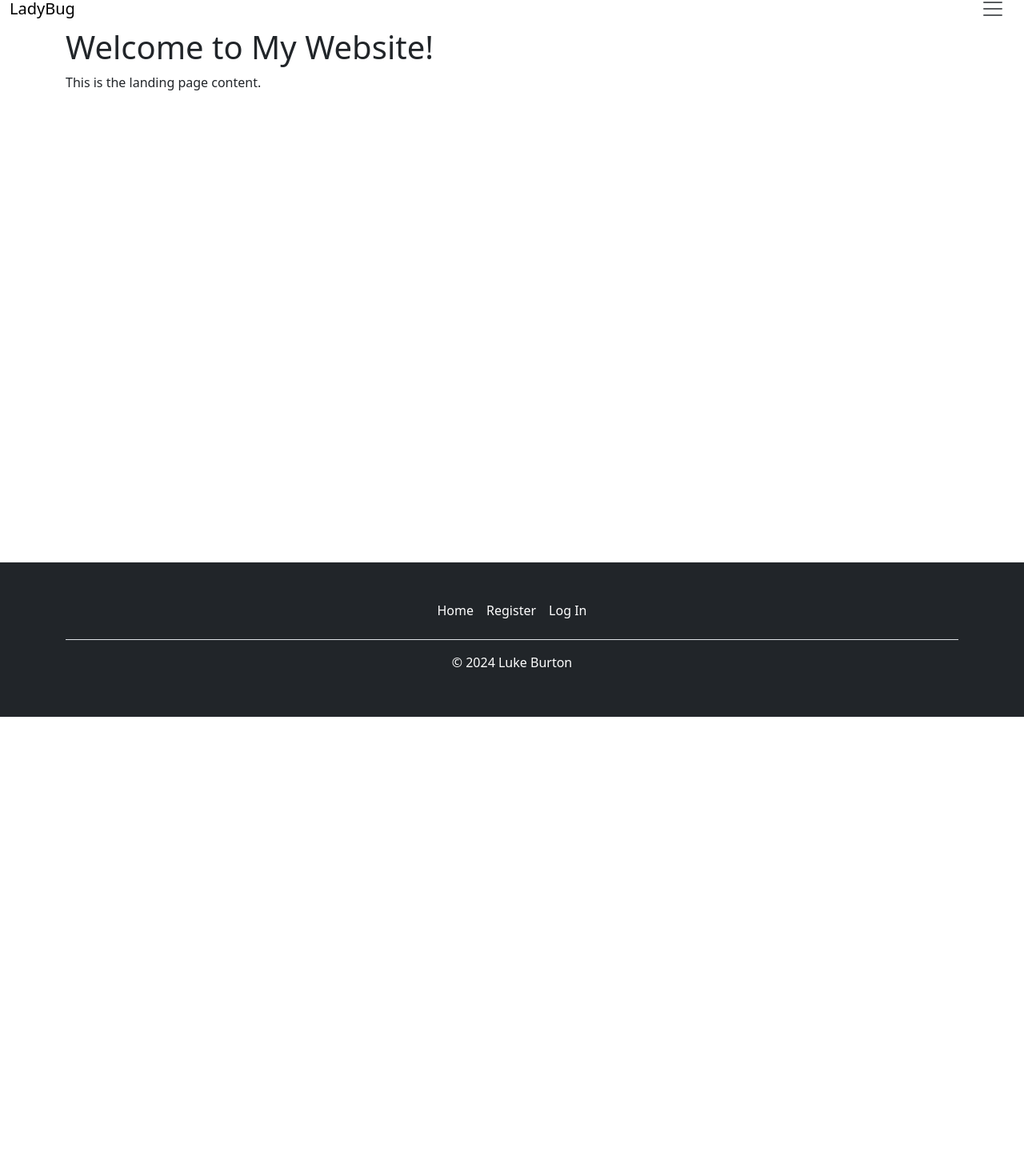
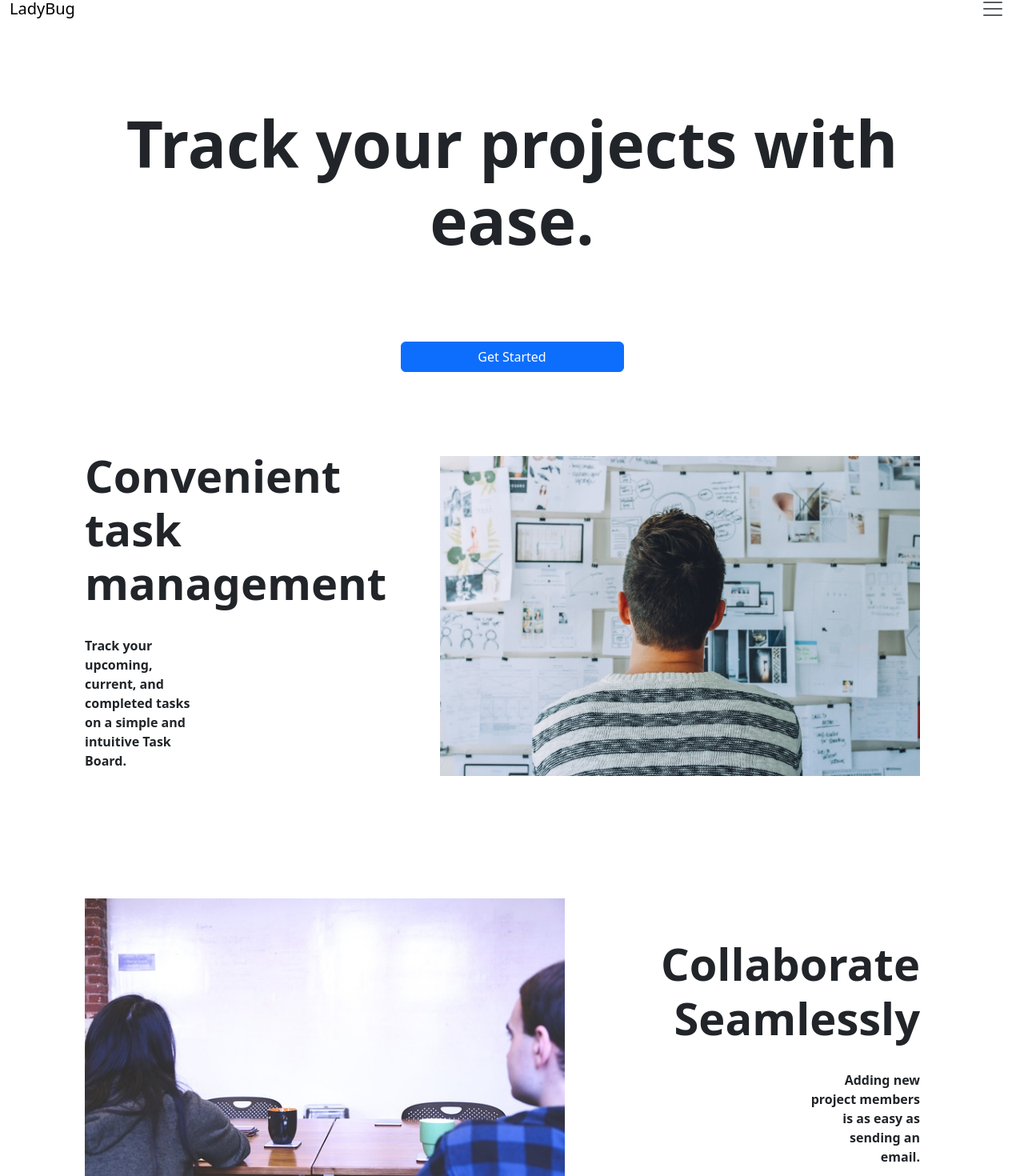
Before and after one commit to lukeburton00/ladybug-client, a React (Vite) app: page / in a window 1280 px wide. Shown: the part 17-1487 px from the top of the page at 80% size. Before the commit the page ends 913 px from the top, so only its background shows below. Built offline with nearby package versions, Linux system fonts and the light colour scheme.

Commit message:
update landing page

```diff
--- a/src/components/pages/Home.jsx
+++ b/src/components/pages/Home.jsx
@@ -1,8 +1,36 @@
+import hero from '../../assets/hero.jpg'
+import team from '../../assets/team.jpg'
+
 function Home() {
   return (
     <div>
-      <h1>Welcome to My Website!</h1>
-      <p>This is the landing page content.</p>
+        <div class="container display-flex justify-content-center align-items-center ">
+            <div class="row-sm my-5 py-5 text-center">
+                <h1 class="display-1 fw-bold display-inline">Track your projects with ease.</h1>
+            </div>
+            <div class="row">
+                <a href="/login" class="container w-25 align-items-center justify-content-center text-center btn btn-primary">Get Started</a>
+            </div>
+            <div class="row container justify-content-center align-items-center my-5 py-5">
+                <div class="col-md">
+                    <h2 class="display-4 text-start fw-bold pb-4">Convenient task management</h2>
+                    <p class="text-start fw-bold col-4">Track your upcoming, current, and completed tasks on a simple and intuitive Task Board.</p>
+                </div>
+                <div class="col-md">
+                    <img src={hero} width="600" height="400" class="col"/>
+                </div>
+            </div>
+            <div class="row container justify-content-center align-items-center my-5 py-5">
+               <div class="col-md">
+                    <img src={team} width="600" height="400" class="col"/>
+                </div>
+                <div class="col-md align-items-right justify-content-right">
+                    <h2 class="display-4 fw-bold text-end pb-4">Collaborate Seamlessly</h2>
+                    <p class="text-end fw-bold col-4 ms-auto">Adding new project members is as easy as sending an email.</p>
+                </div>
+            </div>
+        </div>
+        <p>This is the landing page content.</p>
     </div>
   );
 }
```
